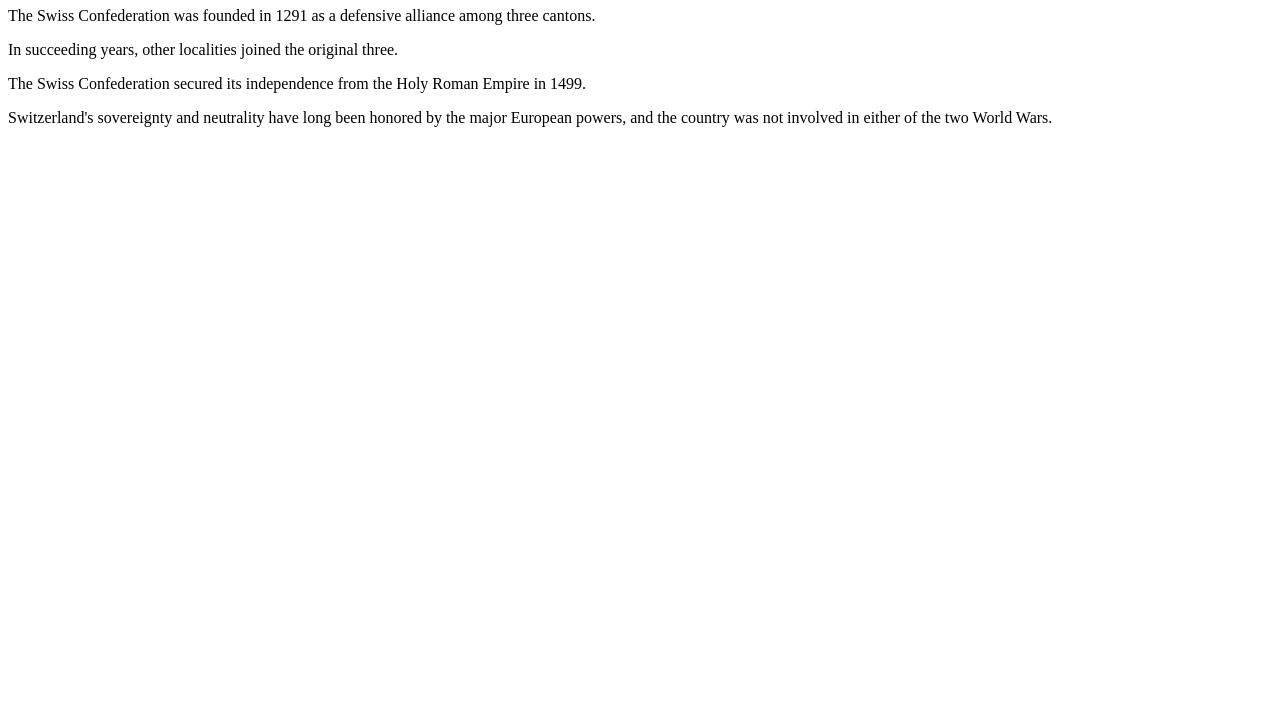
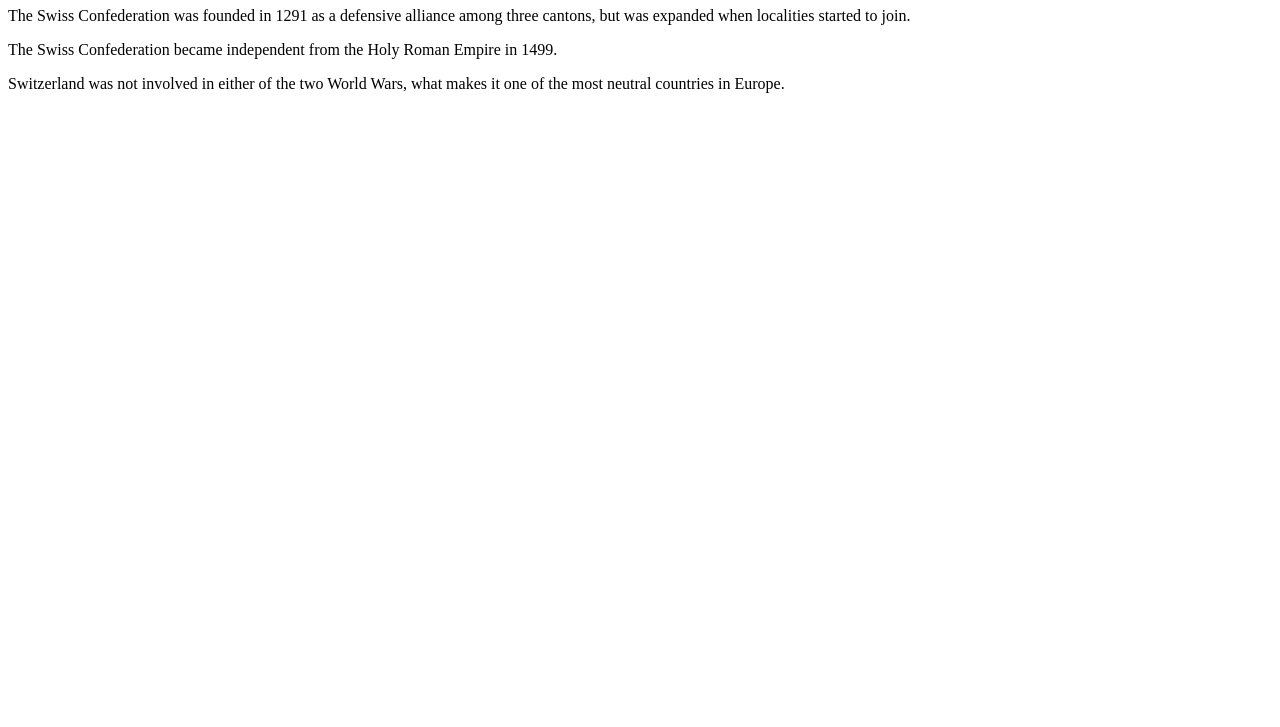
Before and after one commit to paulafraru/paulafraru.github.io, a plain HTML site: page switzerland.html in a window 1280 px wide. Shown: the part 73-800 px from the top of the page. Drawn offline with Linux system fonts and the light colour scheme.

Commit message:
Update switzerland.html

```diff
--- a/switzerland.html
+++ b/switzerland.html
@@ -7,9 +7,8 @@
 <body>
   <header>
     <h1> Switzerland </h1>
-    <p> The Swiss Confederation was founded in 1291 as a defensive alliance among three cantons.</p>
-    <p> In succeeding years, other localities joined the original three. </p>
-    <p> The Swiss Confederation secured its independence from the Holy Roman Empire in 1499. </p>
-    <p> Switzerland's sovereignty and neutrality have long been honored by the major European powers, and the country was not involved in either of the two World Wars. </p>
+    <p> The Swiss Confederation was founded in 1291 as a defensive alliance among three cantons, but was expanded when localities started to join.</p>
+    <p> The Swiss Confederation became independent from the Holy Roman Empire in 1499. </p>
+    <p> Switzerland was not involved in either of the two World Wars, what makes it one of the most neutral countries in Europe. </p>
   </header>
 </body>
```
